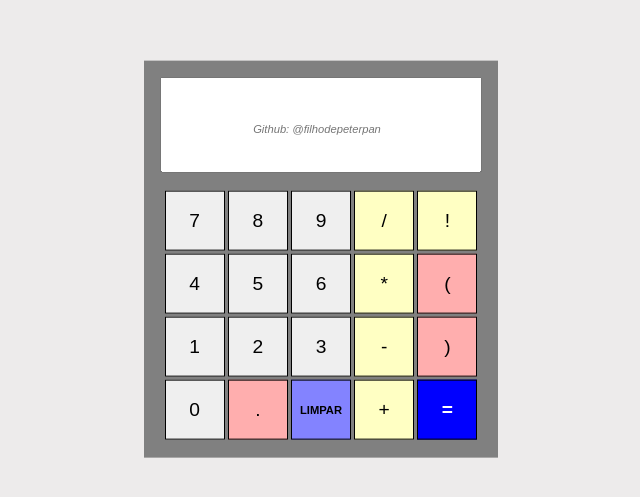
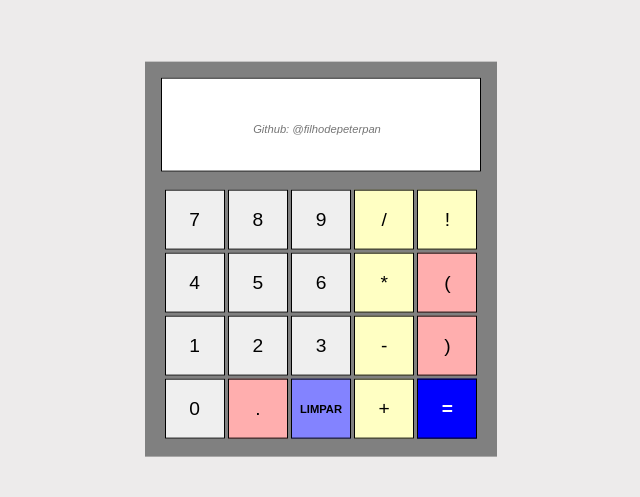
Before and after one commit to filhodepeterpan/calculadora-js, a plain HTML site: page index.html in a window 1280 px wide. Shown: the part 141-638 px from the top of the page, without its empty margins (319-959 px from the left). Drawn offline with nearby package versions, Linux system fonts and the light colour scheme.

Commit message:
Correção de bug visual

```diff
--- a/styles/style.css
+++ b/styles/style.css
@@ -21,16 +21,14 @@ body{
     text-align: center;
     align-items: center;
 }
-.calculadora-superior{
-    width: 100%;
-    max-width: 100%;
-}
 .calculadora-inferior-linha{
     display: flex;
     width: 100%;
     justify-content: center;
 }
 input{
+    background-color: #FFFFFF;
+    border: 1px solid #000000;
     box-sizing: border-box;
     text-align: end;
     width: 100%;
```
